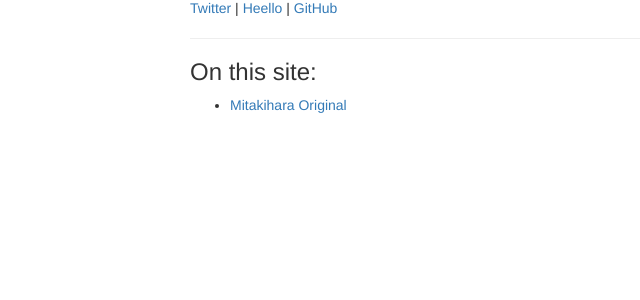
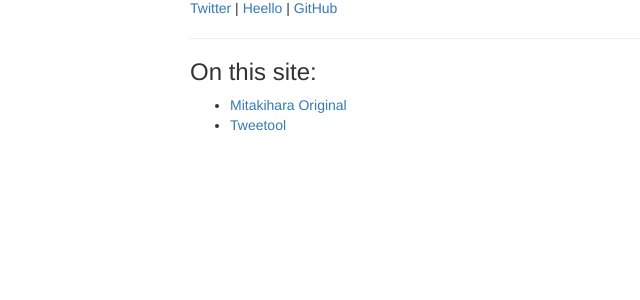
Before and after one commit to liclac/Home, a Python web app: template templates/home.html in a window 1280 px wide. Shown: the part 290-590 px from the top of the page, without its empty margins (0-640 px from the left). Run offline with Jinja, Linux system fonts and the light colour scheme; the template is opened without the code that fills it, so the values that code supplies are empty; some libraries are stand-ins or nearby versions.

Commit message:
Content update

```diff
--- a/static/style.css
+++ b/static/style.css
@@ -50,6 +50,7 @@
 }*/
 
 article .timestamp { white-space:nowrap; }
+article img { display:block; }
 article footer {
 	border-top:1px solid #ccc;
 	margin-top:30px;
--- a/templates/home.html
+++ b/templates/home.html
@@ -16,5 +16,6 @@
 	<h3>On this site:</h3>
 	<ul>
 		<li><a href="/MitaOri/">Mitakihara Original</a></li>
+		<li><a href="/tweetool/">Tweetool</a></li>
 	</ul>
 {% endblock %}
```
